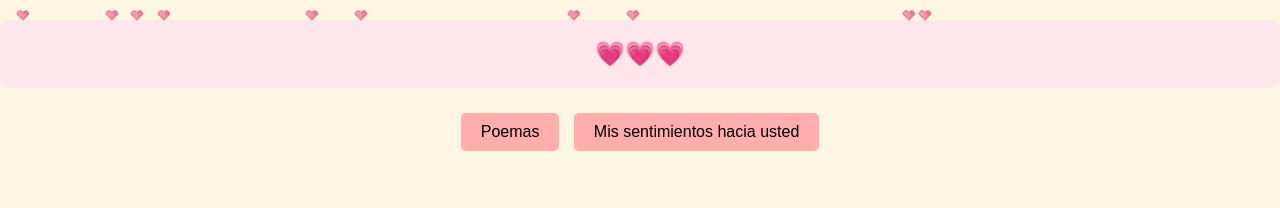
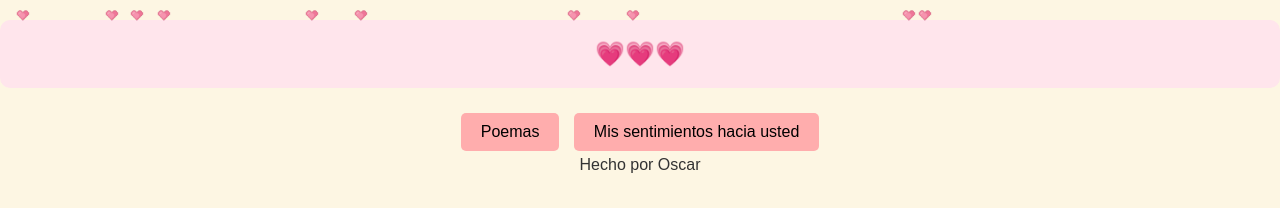
Before and after one commit to Sclnte/Princesa, a plain HTML site: page index.html in a window 1280 px wide. Drawn offline with Linux system fonts and the light colour scheme.

Commit message:
Update index.html

```diff
--- a/index.html
+++ b/index.html
@@ -85,5 +85,6 @@
 
 
     <script src="script.js"></script>
+    <footer>Hecho por Oscar</footer>
 </body>
 </html>
```
